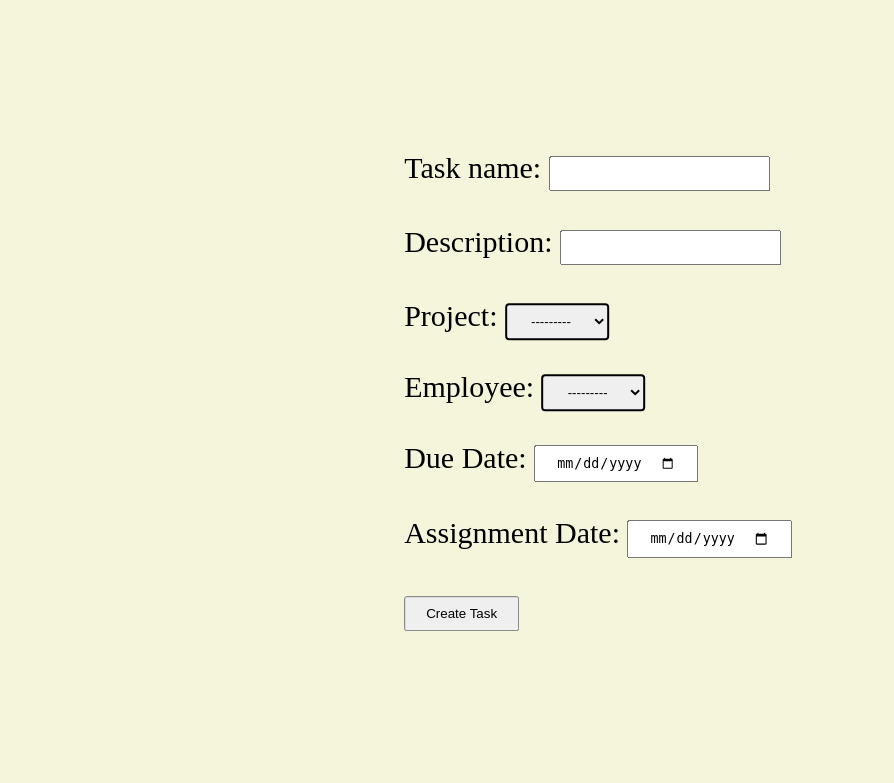
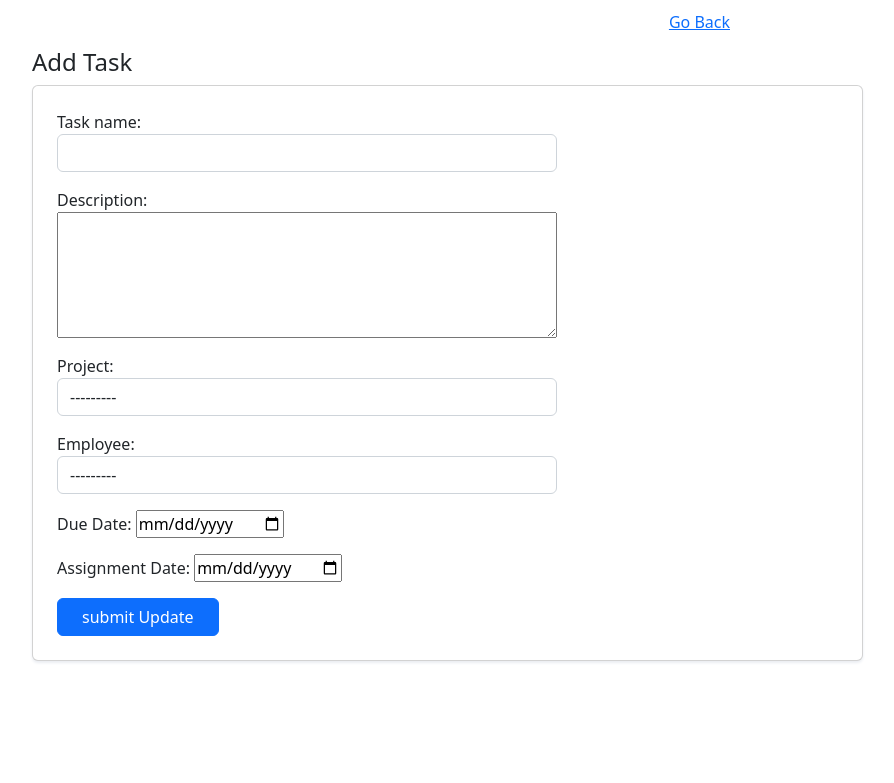
Before and after one commit to d0ugherty/senior-project-group, a Django app: page /add_task/ in a window 1280 px wide. Shown: the top 783 px of the page, without its empty margins (50-944 px from the left). Run offline with Django 3.2, Linux system fonts and the light colour scheme; data that the repository does not hold is empty; some libraries are stand-ins or nearby versions.

Commit message:
updated ui for add task and edit task. its pretty much the same.

```diff
--- a/walrus/walrus/forms.py
+++ b/walrus/walrus/forms.py
@@ -63,7 +63,7 @@ class taskSearchForm(forms.Form):
 
 class addTask(forms.Form):
     task_name = forms.CharField(max_length=100)
-    description = forms.CharField(max_length=250, required=False)
+    description = forms.CharField(max_length=250, required=False, widget=forms.Textarea(attrs={"rows":"5", "style":"width:100%;"}))
     project = forms.ModelChoiceField(queryset=Project.objects.all(),required=False)
     employee = forms.ModelChoiceField(queryset=Employee.objects.all(),required=False)
     due_date = forms.DateField(label="Due Date", widget=DateInput, required=False)
--- a/walrus/walrus/templates/add_task.html
+++ b/walrus/walrus/templates/add_task.html
@@ -1,48 +1,97 @@
-<style>
-  body {
-    left      : 50%;
-    top       : 50%;
-    position  : absolute;
-    transform : translate(-50%, -50%);
-    background-color:beige;
-    font-size: 30px
-  }
-  input[type=text] {
-    padding: 8px 20px;
-    margin: 4px 0;
-    box-sizing: border-box;
-    color:#000000;
-  }
-  select {
-    padding: 8px 20px;
-    border: 2px solid black;
-    border-radius: 4px;
-  }
-  [type="date"] {
-    padding: 8px 20px;
-    margin: 4px 0;
-    box-sizing: border-box;
-  }
-  [type="submit"]{
-    padding: 8px 20px;
-    margin: 4px 0;
-    box-sizing: border-box;
-  }
-</style>
+
+<html>
+
+{% load static %}
+<html lang="en"><head>
+  <meta charset="utf-8">
+
+  <meta name="viewport" content="width=device-width, initial-scale=1">
+  <link rel="stylesheet" href="{% static '/css/home_page.css' %}">
+  <link href="https://cdn.jsdelivr.net/npm/bootstrap@5.2.0/dist/css/bootstrap.min.css" rel="stylesheet">
+
+  </head>
+  <body style="">
+  <link rel="stylesheet" href="https://cdnjs.cloudflare.com/ajax/libs/MaterialDesign-Webfont/7.2.96/css/materialdesignicons.min.css" integrity="sha512-LX0YV/MWBEn2dwXCYgQHrpa9HJkwB+S+bnBpifSOTO1No27TqNMKYoAn6ff2FBh03THAzAiiCwQ+aPX+/Qt/Ow==" crossorigin="anonymous" referrerpolicy="no-referrer">
+  <link rel="stylesheet" href="{% static '/css/edit_task.css' %}">
 
 
-{% block content %}
-<div>
-  <body>
-  <form action='{% url "add_task" %}' method="POST">
-
+  <form method="POST">
     {% csrf_token %}
 
-    {{ form.as_p }}
+  <div class="container">
+  <div class="row">
+  <div class="col-xl-9">
+  <div class="card-body pb-0">
+  <div class="row align-items-center">
+  <div class="col-md-9">
+  <div class="ms-3">
+  <div class="row my-4">
+  <div class="col-md-12">
+  <div>
+    <a href="{% url 'home' %}" class="back_button">Go Back</a>
+  </div>
+  </div>
+  </div>
+  </div>
+  </div>
+  </div>
+  </div>
+  <h4>Add Task</h4>
 
-    <input type="submit"  value="Create Task">
+  <div class="card">
+    <div class="tab-content p-4">
+    <div class="tab-pane active show" id="projects-tab" role="tabpanel">
+    <div class="d-flex align-items-center">
+    <div class="flex-1">
+
+      <form method="POST">
+        {% csrf_token %}
+        {{ form.as_p }}
+
+        <input type="Submit"  class = "btn btn-primary px-4" value="submit Update" >
+
+    </form>
+    </div>
+    </div>
+    </div>
+    </div>
+
   </form>
-</body>
+
+
+
+    </div>
+</div>
+</div>
+</div>
 </div>
 
-{% endblock %}
+
+    </div>
+    </div>
+
+  </div>
+  </div>
+
+  </div>
+  </div>
+  </div>
+  </div>
+  </div>
+
+  </ul>
+  </div>
+  </div>
+
+  </div>
+  </div>
+  </div>
+  </div>
+ </script><script src="https://code.jquery.com/jquery-1.10.2.min.js"></script>
+  <script src="https://cdn.jsdelivr.net/npm/bootstrap@5.2.0/dist/js/bootstrap.bundle.min.js"></script>
+  <script type="text/javascript">
+  </script>
+  </form>
+  </body></html>
+</body>
+</html>
--- a/walrus/walrus/templates/edit_task.html
+++ b/walrus/walrus/templates/edit_task.html
@@ -29,7 +29,6 @@
   <div class="col-md-12">
   <div>
     <a href="{% url 'home' %}" class="back_button">Go Back</a>
-    <h4>Edit Task</h4>
   </div>
   </div>
   </div>
@@ -37,7 +36,7 @@
   </div>
   </div>
   </div>
-
+  <h4>Edit Task</h4>
   <div class="card">
     <div class="tab-content p-4">
     <div class="tab-pane active show" id="projects-tab" role="tabpanel">
```
